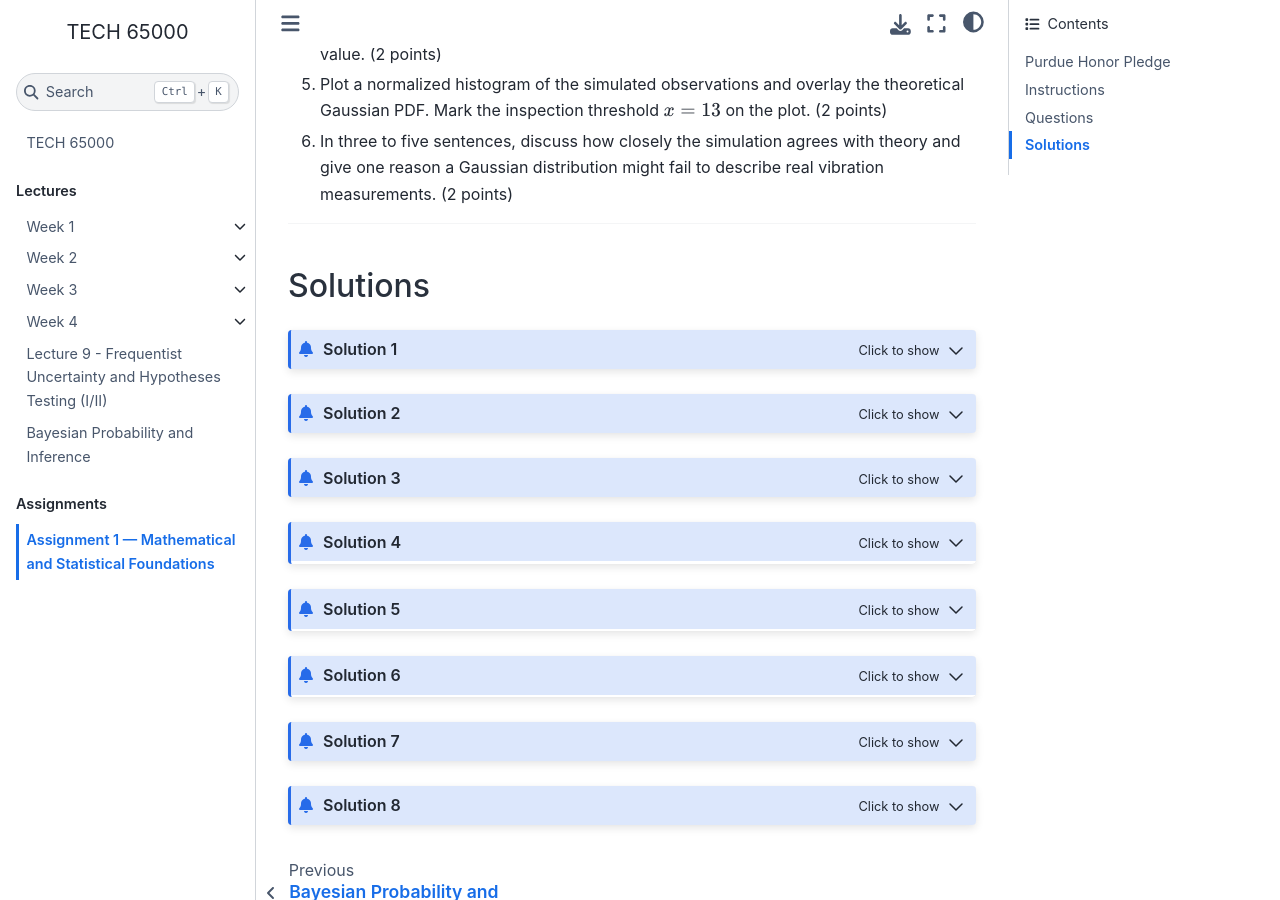
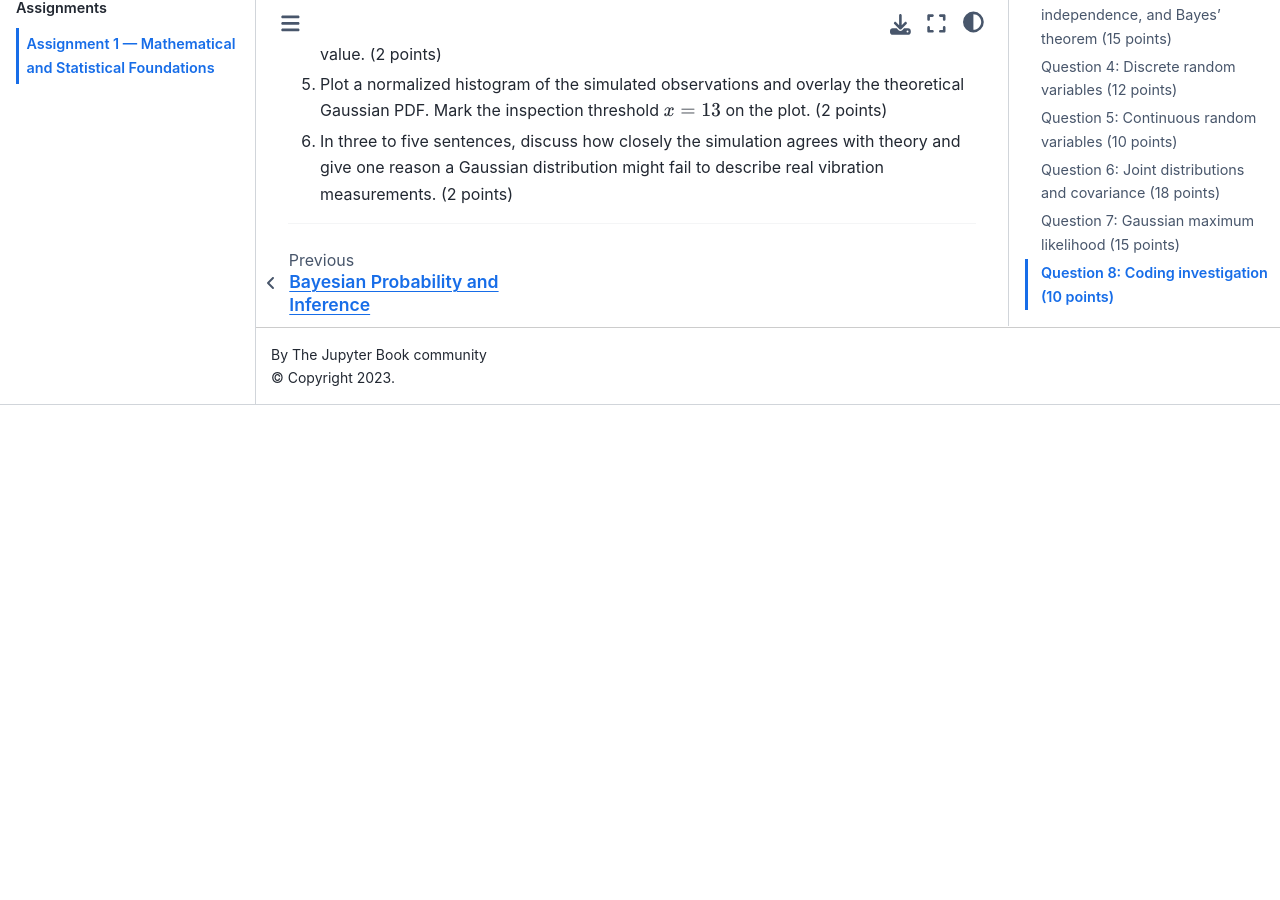
Before and after one commit to DTECH-650/DTECH-650.github.io, a Jupyter Book: the page built from assignments/assignment1.md, in a window 1280 px wide and 900 px high, scrolled down 6531 px. Built offline with Jupyter Book 1.0.4 settings and Sphinx 7.4.7 and the Sphinx Book theme 1.1.4, drawn with Linux system fonts in a browser that asks for light colours; pages that are not in the unit, such as notebooks, are missing from menus; after the commit the page ends 6936 px from its top, so only the background shows below that; some of the changed text lies outside the part shown.

Commit message:
Comment out solutions

````diff
--- a/assignments/assignment1.md
+++ b/assignments/assignment1.md
@@ -253,7 +253,7 @@ Complete the following investigation:
 6. In three to five sentences, discuss how closely the simulation agrees with theory and give one reason a Gaussian distribution might fail to describe real vibration measurements. (2 points)
 ---
 
-## Solutions
+<!-- ## Solutions
 
 ::::{admonition} Solution 1
 :class: dropdown
@@ -1126,4 +1126,4 @@ Theoretical P(X > 13): 0.0668
 ```
 
 The empirical mean, variance, and tail probability are close to their theoretical values, as expected for a sample of 10,000 observations. Small discrepancies remain because the sample is finite. A Gaussian model is plausible when many small additive effects contribute to the vibration reading, but real vibration data may be skewed, contain large transient spikes, or change as the machine wears. In addition, a Gaussian distribution assigns some probability to physically impossible negative vibration amplitudes, although that probability is extremely small for these parameters.
-::::
+:::: -->
````
